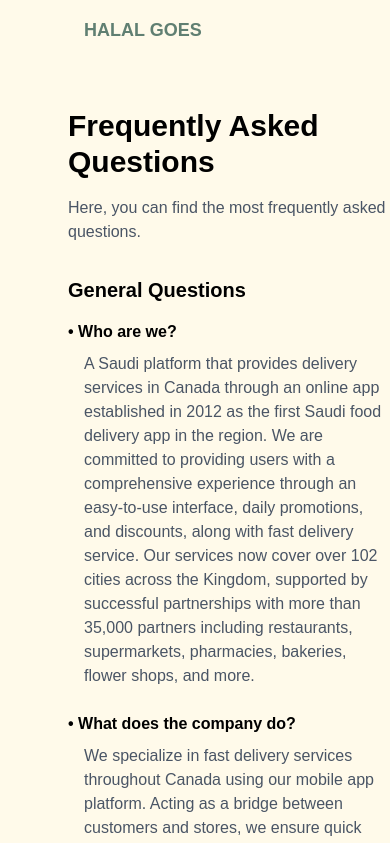
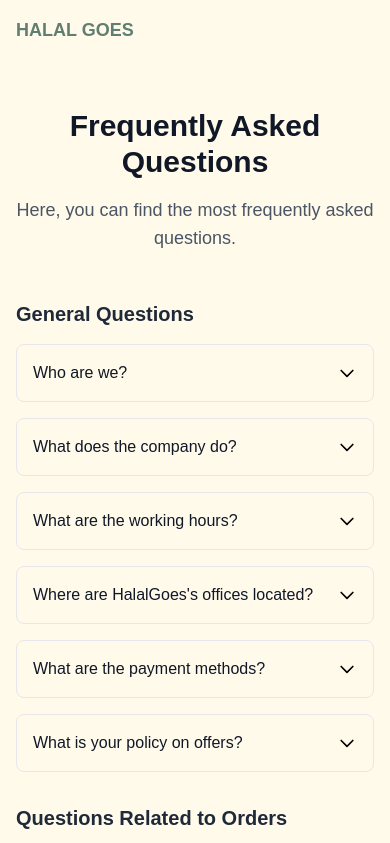
Before and after one commit to zeezz7/halalfoodcad, a Next.js app: page /faq in a window 390 px wide. Shown: the top 843 px of the page. Built offline with nearby package versions, Linux system fonts and the light colour scheme; a web font is replaced by a local one.

Commit message:
faq responsive

```diff
--- a/src/app/components/HomeAccordion.js
+++ b/src/app/components/HomeAccordion.js
@@ -16,7 +16,7 @@
     <div className="bg-[#FFFAEA] py-10 mb-20">
       <div className="container mx-auto px-4">
         <h2 className="text-3xl font-bold text-center text-brown-800 mb-10">
-          Got questions? We `&apos;`ll answer them all
+          Got questions? We&apos;ll answer them all
         </h2>
 
         <div className="max-w-3xl mx-auto">
--- a/src/pages/faq.js
+++ b/src/pages/faq.js
@@ -1,54 +1,87 @@
 // pages/faq.js
-import React from "react";
-// import Link from "next/link";
-import Nav from "./../app/components/nav";
-import Footer from "./../app/components/footer";
+import React, { useState } from "react";
+import Nav from "../app/components/nav";
+import Footer from "../app/components/footer";
+import { generalQuestions, orderQuestions } from "../data/faqData";
 
-import { generalQuestions, orderQuestions } from "../data/faqData";
+const FAQItem = ({ question, answer }) => {
+  const [isOpen, setIsOpen] = useState(false);
+
+  return (
+    <div className="mb-4 bg-[#FFFAEA] border border-gray-200 rounded-lg">
+      <button
+        className="flex justify-between items-center w-full p-4 text-left  hover:bg-gray-50 focus:outline-none"
+        onClick={() => setIsOpen(!isOpen)}
+      >
+        <span className="font-medium text-gray-900">{question}</span>
+        <svg
+          className={`w-5 h-5 transition-transform ${
+            isOpen ? "rotate-180" : ""
+          }`}
+          fill="none"
+          stroke="currentColor"
+          viewBox="0 0 24 24"
+          xmlns="http://www.w3.org/2000/svg"
+        >
+          <path
+            strokeLinecap="round"
+            strokeLinejoin="round"
+            strokeWidth="2"
+            d="M19 9l-7 7-7-7"
+          ></path>
+        </svg>
+      </button>
+      {isOpen && (
+        <div className="p-4 pt-5 border-t border-gray-200">
+          <p className="text-gray-700">{answer}</p>
+        </div>
+      )}
+    </div>
+  );
+};
+
+const FAQSection = ({ title, questions }) => {
+  return (
+    <div className="mb-8">
+      <h2 className="text-xl md:text-2xl font-bold mb-4 text-gray-800">
+        {title}
+      </h2>
+      <div className="space-y-2">
+        {questions.map((item, index) => (
+          <FAQItem key={index} question={item.question} answer={item.answer} />
+        ))}
+      </div>
+    </div>
+  );
+};
 
 const FAQPage = () => {
   return (
-    <div className="bg-[#FFFAEA]    ">
-      <div className=" pl-17 mb-30 ">
-        <div className="flex justify-between items-left mb-12">
-          <div className="w-100">
-            <Nav />
+    <div className="min-h-screen bg-[#FFFAEA] flex flex-col">
+      <Nav />
+      <main className="flex-grow">
+        <div className="max-w-4xl mx-auto px-4 py-12 sm:px-6 lg:px-8">
+          <div className="text-center mb-12">
+            <h1 className="text-3xl md:text-4xl font-extrabold text-gray-900 mb-4">
+              Frequently Asked Questions
+            </h1>
+            <p className="text-lg text-gray-600">
+              Here, you can find the most frequently asked questions.
+            </p>
+          </div>
+
+          <div className="mt-12">
+            <FAQSection
+              title="General Questions"
+              questions={generalQuestions}
+            />
+            <FAQSection
+              title="Questions Related to Orders"
+              questions={orderQuestions}
+            />
           </div>
         </div>
-
-        <h1 className="text-3xl font-bold mb-4">Frequently Asked Questions</h1>
-        <p className="text-gray-600 mb-8">
-          Here, you can find the most frequently asked questions.
-        </p>
-
-        {/* General Questions Section */}
-        <div className="mb-10">
-          <h2 className="text-xl font-bold mb-4">General Questions</h2>
-          {generalQuestions.map((item) => (
-            <div key={item.id} className="mb-6">
-              <h3 className="text-md font-semibold mb-2">• {item.question}</h3>
-              <p className="text-gray-600 pl-4 whitespace-pre-line">
-                {item.answer}
-              </p>
-            </div>
-          ))}
-        </div>
-
-        {/* Order-Related Questions Section */}
-        <div className="mb-10">
-          <h2 className="text-xl font-bold mb-4">
-            Questions Related to Orders
-          </h2>
-          {orderQuestions.map((item) => (
-            <div key={item.id} className="mb-6">
-              <h3 className="text-md font-semibold mb-2">• {item.question}</h3>
-              <p className="text-gray-600 pl-4 whitespace-pre-line">
-                {item.answer}
-              </p>
-            </div>
-          ))}
-        </div>
-      </div>
+      </main>
       <Footer />
     </div>
   );
```
